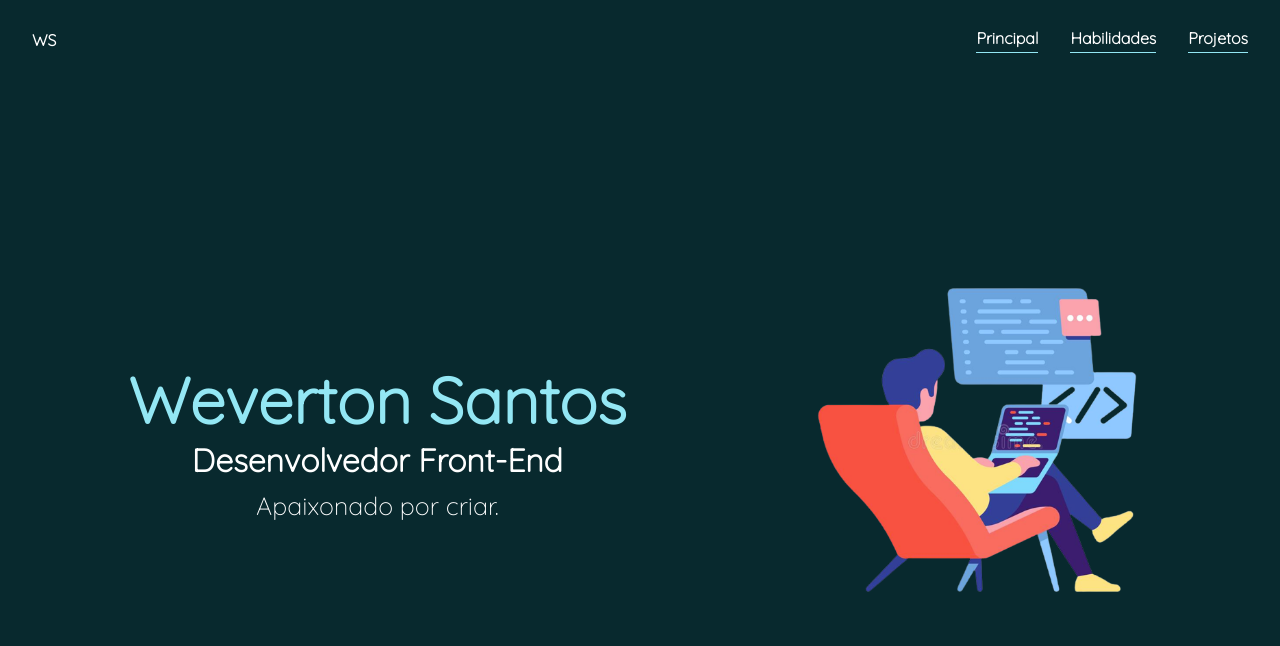
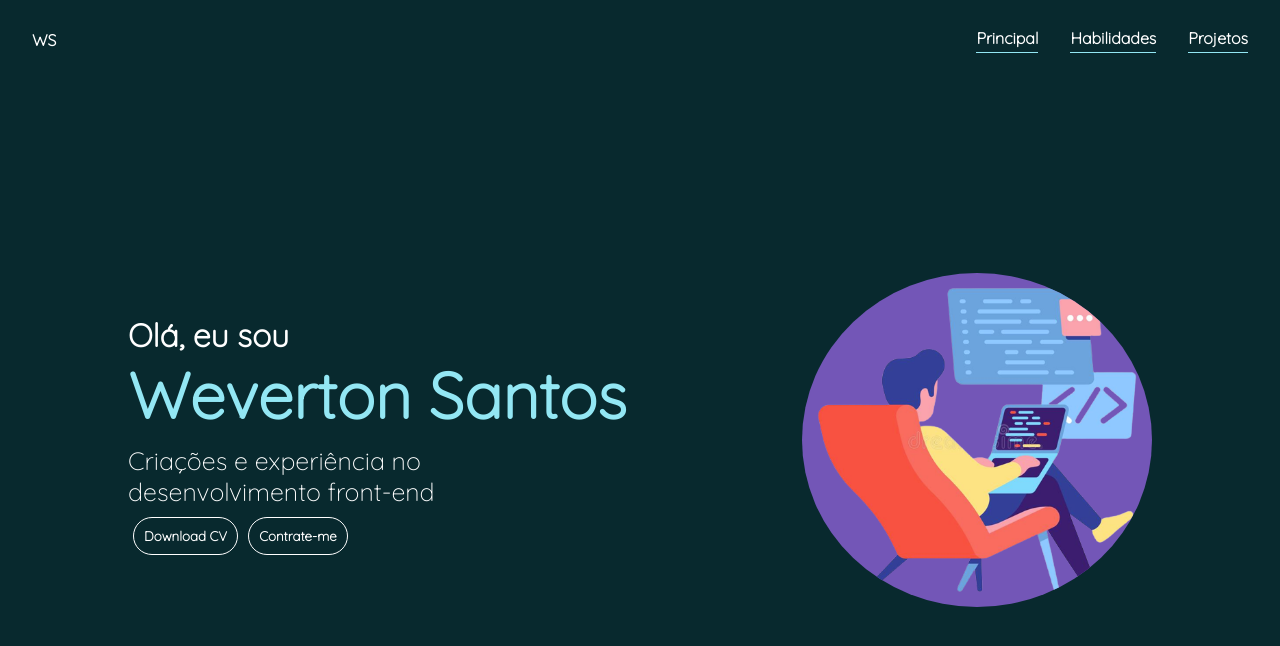
Before and after one commit to wevertonsantos/portfolio-weverton, a JavaScript app: page / in a window 1280 px wide. Shown: the top 646 px of the page. Built offline with nearby package versions, Linux system fonts and the light colour scheme; the HTML template or start-up script is replaced by a standard one.

Commit message:
Botões na apresentação

```diff
--- a/src/componentes/Apresentacao/Apresentacao.css
+++ b/src/componentes/Apresentacao/Apresentacao.css
@@ -5,9 +5,6 @@
     height: 90vh;
     padding: 0 64px;
 
-    background-color: #08292e;
-
-    text-align: center;
     align-items: center;
 }
 
@@ -29,9 +26,23 @@
     font-size: 25px;
     margin-top: 10px;
     color: #fff;
+    width: 400px
+}
+
+.apresentacao button{
+    font-family: 'Quicksand';
+    font-weight: 700;
+    background: transparent;
+    border: 1px solid #fff;
+    color: #fff;
+    padding: 10px;
+    border-radius: 20px;
+    margin: 10px 5px;
 }
 
 .apresentacao img{
+    background-color: #7356b7;
+    border-radius: 100%;
     max-height: 360px;
     max-width: 350px;
     margin-right: 64px;
--- a/src/componentes/Apresentacao/index.js
+++ b/src/componentes/Apresentacao/index.js
@@ -5,9 +5,11 @@ const Apresentacao = () => {
     return(
         <section className="apresentacao">
             <div>
+                <h2>Olá, eu sou</h2>
                 <h1>Weverton Santos</h1>
-                <h2>Desenvolvedor Front-End</h2>
-                <p>Apaixonado por criar.</p>
+                <p>Criações e experiência no desenvolvimento front-end</p>
+                <button>Download CV</button>
+                <button>Contrate-me</button>
             </div>
             <img src={imgProgramador}/>
         </section>
```
